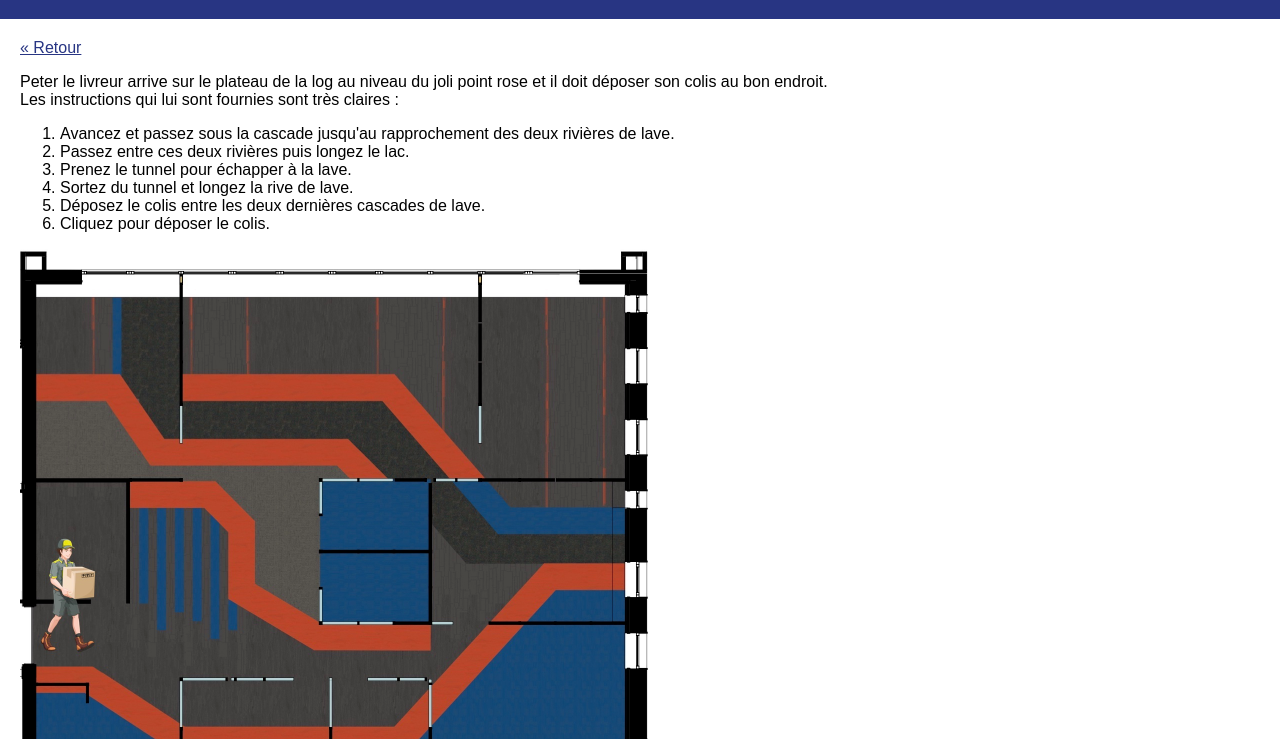
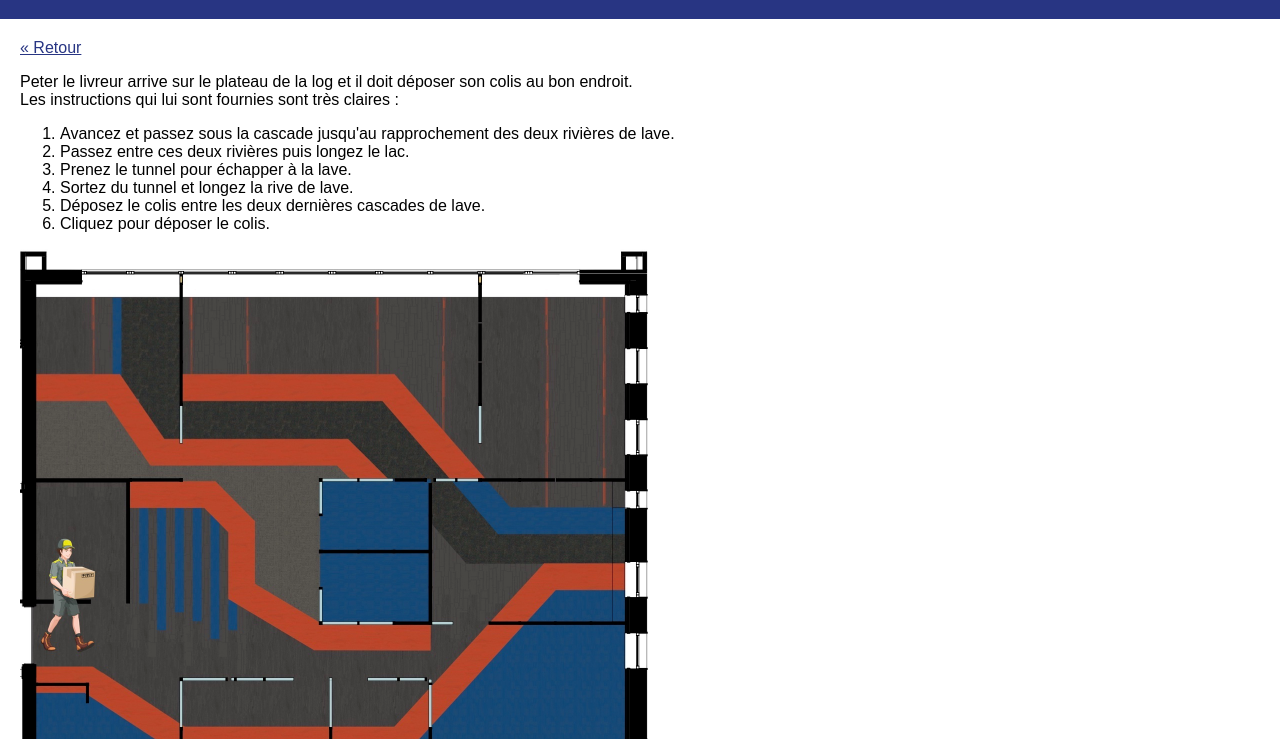
Before and after one commit to Crocmagnon/potain, a plain HTML site: page potain03/jeux/signal.html in a window 1280 px wide. Shown: the part 61-800 px from the top of the page. Drawn offline with Linux system fonts and the light colour scheme.

Commit message:
Update text

```diff
--- a/potain03/jeux/signal.html
+++ b/potain03/jeux/signal.html
@@ -22,7 +22,7 @@
 <main>
     <nav><a href="..">&laquo; Retour</a></nav>
     <p>
-        Peter le livreur arrive sur le plateau de la log au niveau du joli point rose
+        Peter le livreur arrive sur le plateau de la log
         et il doit déposer son colis au bon endroit.<br>
         Les instructions qui lui sont fournies sont très claires :
     </p>
```
